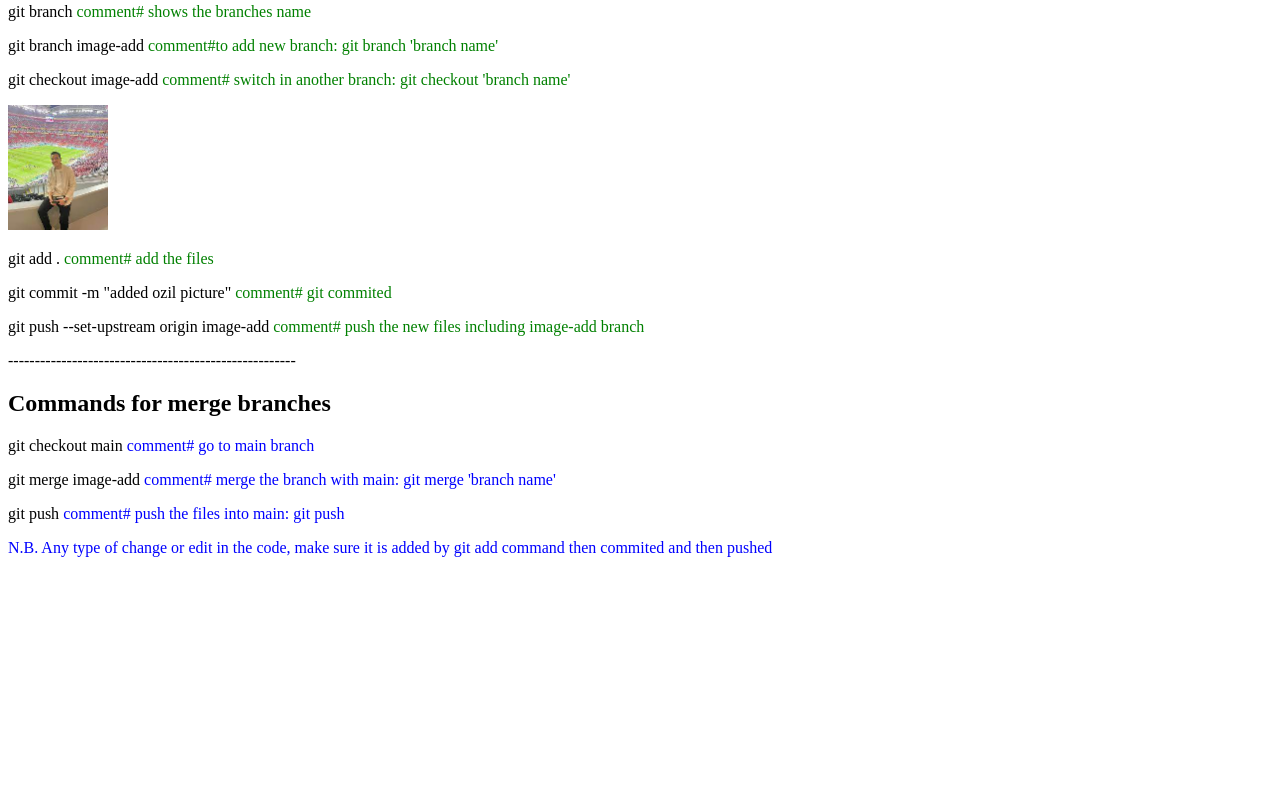
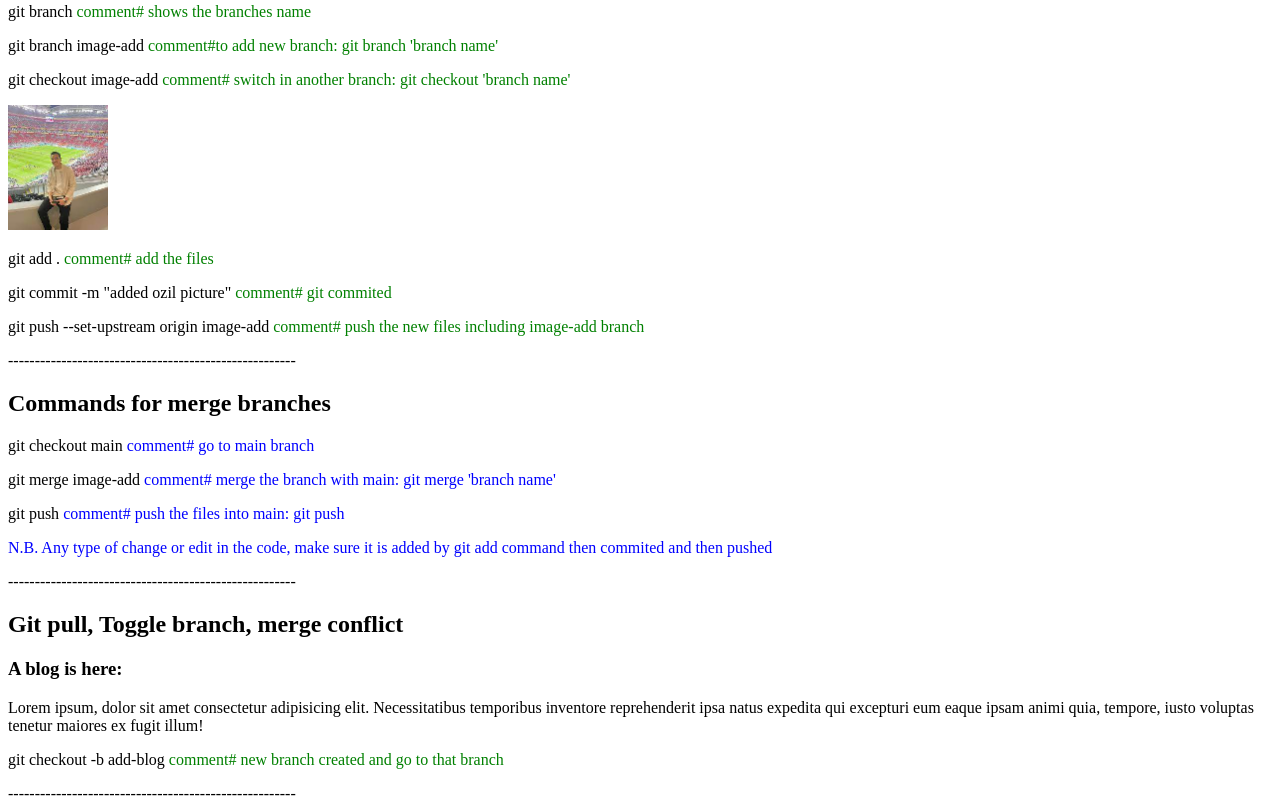
Before and after one commit to ahfaisal122/3rdreposit, a plain HTML site: page index.html in a window 1280 px wide. Shown: the part 353-1164 px from the top of the page. Before the commit the page ends 926 px from the top, so only its background shows below. Drawn offline with Linux system fonts and the light colour scheme.

Commit message:
A blog is added

```diff
--- a/index.html
+++ b/index.html
@@ -40,10 +40,28 @@
     <p>git push<span class="merge-branches"> comment# push the files into main: git push</span></p>
     <p><span class="merge-branches"> N.B. Any type of change or edit in the code, make sure it is added by git add command then commited and then pushed</span></p>
 
+    ------------------------------------------------------
+    <div>
+        <h2>Git pull, Toggle branch, merge conflict</h2>
+
+        <h3> A blog is here:</h3>
+        <p>Lorem ipsum, dolor sit amet consectetur adipisicing elit. Necessitatibus temporibus inventore reprehenderit ipsa natus expedita qui excepturi eum eaque ipsam animi quia, tempore, iusto voluptas tenetur maiores ex fugit illum!</p>
+
+        <p>git checkout -b add-blog<span class="comment"> comment# new branch created and go to that branch</span></p>
 
 
 
 
 
+
+
+
+    </div>
+
+
+
+    ------------------------------------------------------
+
+
 </body>
 </html>
```
